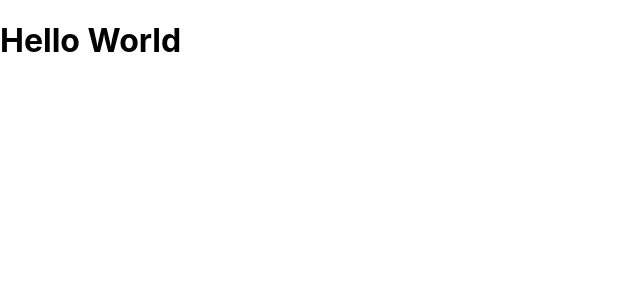
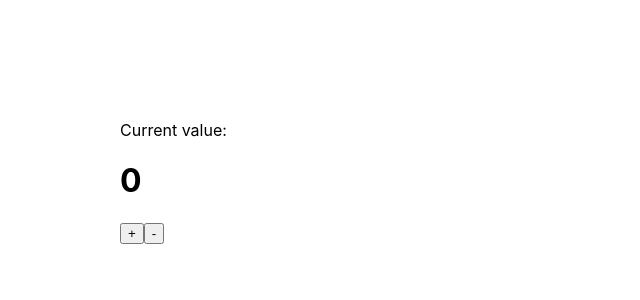
Before and after one commit to rafaela-mansini/nextjs, a Next.js app in the folder content-manager-app/: page / in a window 1280 px wide. Shown: the top 300 px of the page, without its empty margins (0-640 px from the left). Built offline with nearby package versions, Linux system fonts and the light colour scheme.

Commit message:
Usestate in react

```diff
--- a/content-manager-app/pages/index.js
+++ b/content-manager-app/pages/index.js
@@ -1,7 +1,19 @@
-import Head from 'next/head'
+import { useState } from 'react'
 
 export default function Home() {
+  const [value, setValue] = useState(0)
+
+  const increment = () => {
+    setValue(value + 1)
+  }
+
+  const decrement =  () => setValue(value - 1)
+
   return (
-    <h1>Hello World</h1>
+    <>
+      Current value: <h1>{ value }</h1>
+      <button onClick={increment}>+</button>
+      <button onClick={decrement}>-</button>
+    </>
   )
 }
--- a/content-manager-app/styles/globals.css
+++ b/content-manager-app/styles/globals.css
@@ -1,7 +1,7 @@
 html,
 body {
-  padding: 0;
-  margin: 0;
+  padding: 30px;
+  margin: 30px;
   font-family: -apple-system, BlinkMacSystemFont, Segoe UI, Roboto, Oxygen,
     Ubuntu, Cantarell, Fira Sans, Droid Sans, Helvetica Neue, sans-serif;
 }
```
